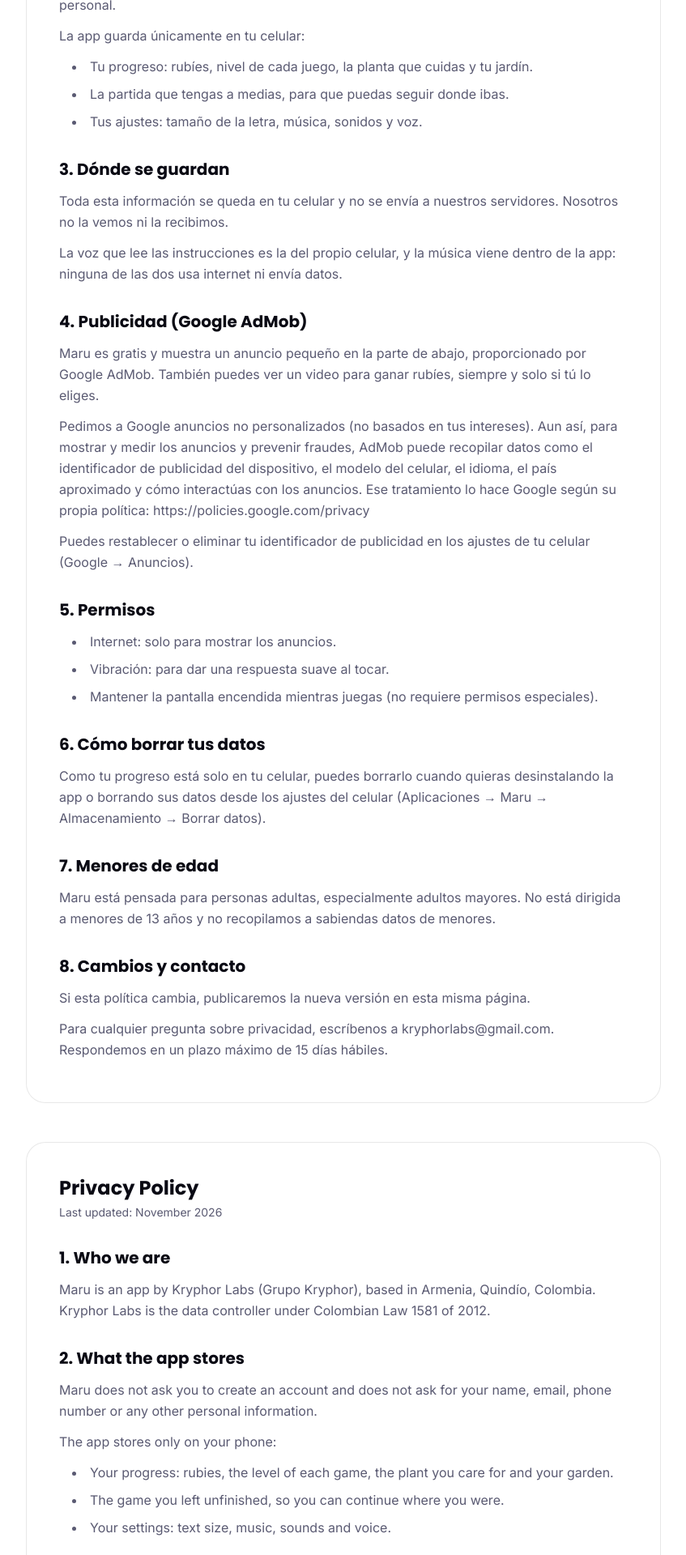
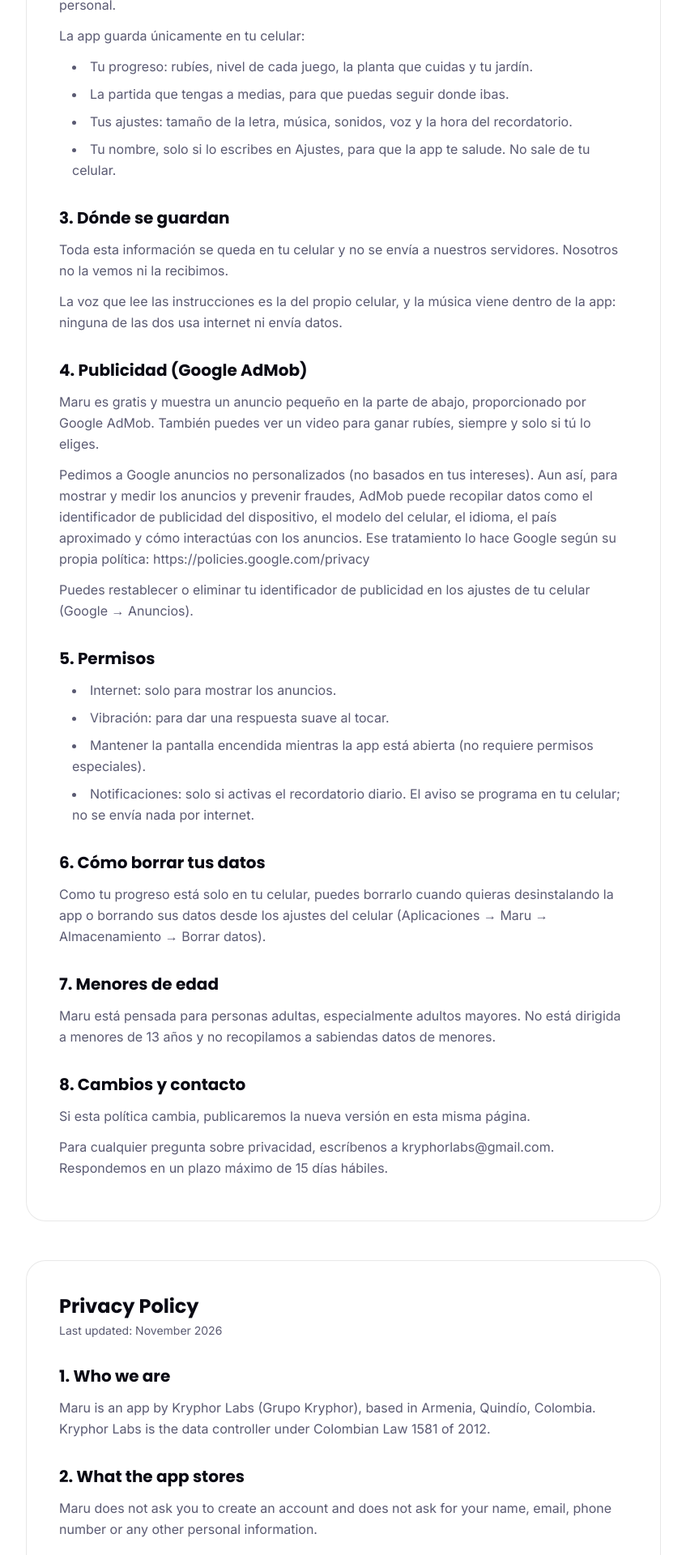
Before and after one commit to kryphorlabs/kryphor-web, a Next.js app: page /privacy/maru in a window 1280 px wide. Shown: the part 580-2500 px from the top of the page at 81% size, without its empty margins (216-1063 px from the left). Built offline with nearby package versions, Linux system fonts and the light colour scheme.

Commit message:
política de Maru con nombre opcional y notificaciones del recordatorio diario

```diff
--- a/src/app/(public)/privacy/maru/page.tsx
+++ b/src/app/(public)/privacy/maru/page.tsx
@@ -34,7 +34,8 @@ const versiones: Version[] = [
         lista: [
           "Tu progreso: rubíes, nivel de cada juego, la planta que cuidas y tu jardín.",
           "La partida que tengas a medias, para que puedas seguir donde ibas.",
-          "Tus ajustes: tamaño de la letra, música, sonidos y voz.",
+          "Tus ajustes: tamaño de la letra, música, sonidos, voz y la hora del recordatorio.",
+          "Tu nombre, solo si lo escribes en Ajustes, para que la app te salude. No sale de tu celular.",
         ],
       },
       {
@@ -57,7 +58,8 @@ const versiones: Version[] = [
         lista: [
           "Internet: solo para mostrar los anuncios.",
           "Vibración: para dar una respuesta suave al tocar.",
-          "Mantener la pantalla encendida mientras juegas (no requiere permisos especiales).",
+          "Mantener la pantalla encendida mientras la app está abierta (no requiere permisos especiales).",
+          "Notificaciones: solo si activas el recordatorio diario. El aviso se programa en tu celular; no se envía nada por internet.",
         ],
       },
       {
@@ -102,7 +104,8 @@ const versiones: Version[] = [
         lista: [
           "Your progress: rubies, the level of each game, the plant you care for and your garden.",
           "The game you left unfinished, so you can continue where you were.",
-          "Your settings: text size, music, sounds and voice.",
+          "Your settings: text size, music, sounds, voice and reminder time.",
+          "Your name, only if you type it in Settings, so the app can greet you. It never leaves your phone.",
         ],
       },
       {
@@ -125,7 +128,8 @@ const versiones: Version[] = [
         lista: [
           "Internet: only to show ads.",
           "Vibration: for gentle feedback when you tap.",
-          "Keeping the screen on while you play (no special permission needed).",
+          "Keeping the screen on while the app is open (no special permission needed).",
+          "Notifications: only if you turn on the daily reminder. The reminder is scheduled on your phone; nothing is sent over the internet.",
         ],
       },
       {
@@ -170,7 +174,8 @@ const versiones: Version[] = [
         lista: [
           "Seu progresso: rubis, nível de cada jogo, a planta que você cuida e seu jardim.",
           "A partida que ficou pela metade, para você continuar de onde parou.",
-          "Seus ajustes: tamanho da letra, música, sons e voz.",
+          "Seus ajustes: tamanho da letra, música, sons, voz e a hora do lembrete.",
+          "Seu nome, só se você escrever nos Ajustes, para o app cumprimentar você. Ele não sai do seu celular.",
         ],
       },
       {
@@ -193,7 +198,8 @@ const versiones: Version[] = [
         lista: [
           "Internet: apenas para mostrar os anúncios.",
           "Vibração: para dar uma resposta suave ao tocar.",
-          "Manter a tela ligada enquanto você joga (não exige permissões especiais).",
+          "Manter a tela ligada enquanto o app está aberto (não exige permissões especiais).",
+          "Notificações: só se você ativar o lembrete diário. O aviso é programado no seu celular; nada é enviado pela internet.",
         ],
       },
       {
```
